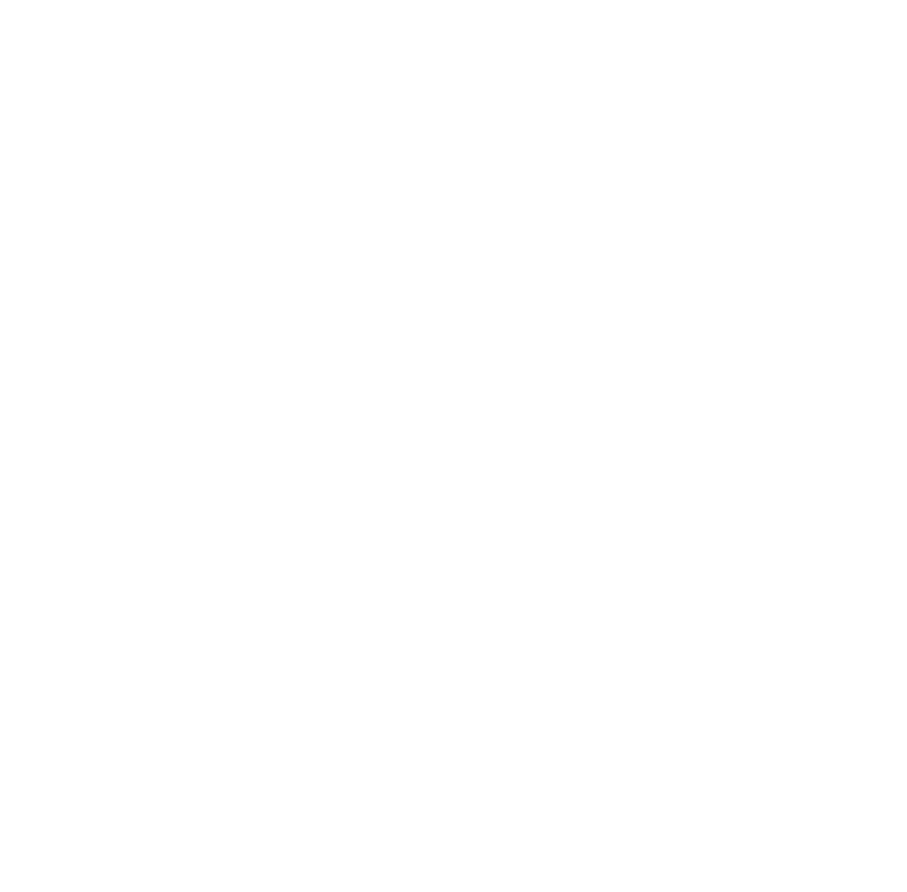
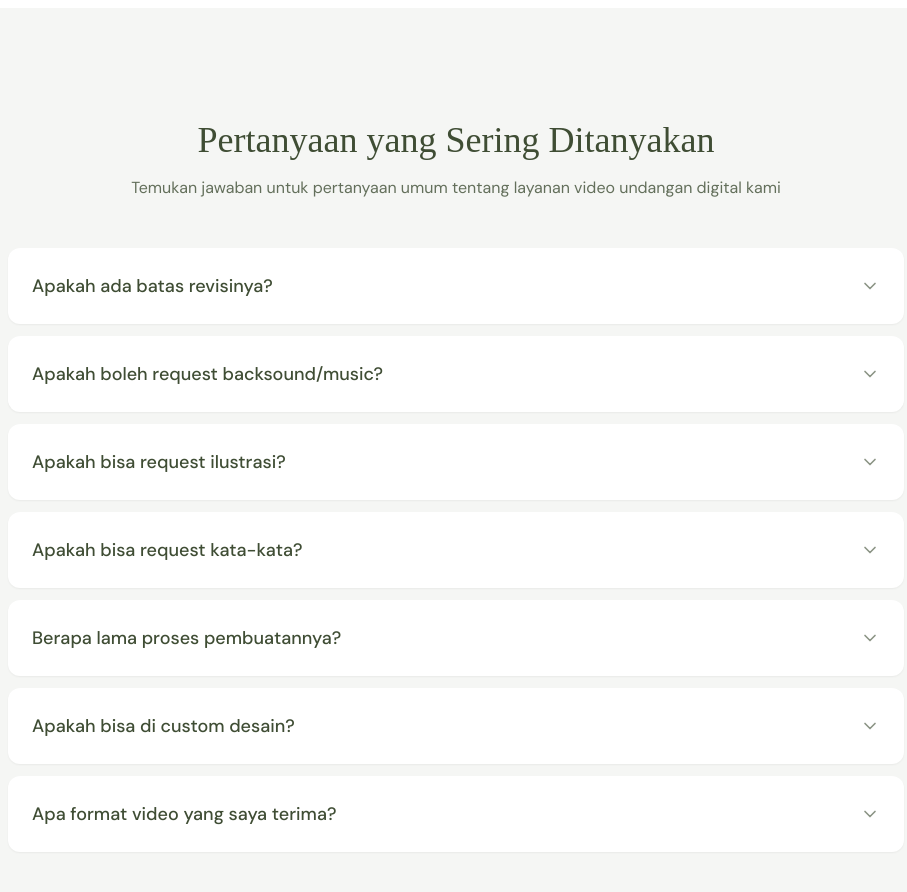
Before and after one commit to ilhardika/momenic, a React (Vite) app: page /video in a window 1280 px wide. Shown: the part 360-1252 px from the top of the page, without its empty margins (184-1091 px from the left). Before the commit the page ends 864 px from the top, so only its background shows below. Built offline with nearby package versions, Linux system fonts and the light colour scheme; no server answers; a web font is replaced by a local one.

Commit message:
Add FAQ component to VideoPage; implement collapsible FAQ items with questions and answers.

```diff
--- /dev/null
+++ b/src/pages/VideoPage/components/FAQ.jsx
@@ -0,0 +1,89 @@
+import React, { useState } from "react";
+import { ChevronDown } from "lucide-react";
+
+const faqs = [
+  {
+    question: "Apakah ada batas revisinya?",
+    answer: "Untuk revisi maksimal 2x jika lebih dari itu akan dikenakan biaya sebesar 50.000 / revisi."
+  },
+  {
+    question: "Apakah boleh request backsound/music?",
+    answer: "Kamu bebas request music apapun yg kamu suka."
+  },
+  {
+    question: "Apakah bisa request ilustrasi?",
+    answer: "Request ilustrasi baju pengantin sepasang adalah sebesar 200rb. Atau kamu bisa request ganti dengan foto asli."
+  },
+  {
+    question: "Apakah bisa request kata-kata?",
+    answer: "Ya kamu bisa request kata kata dengan catatan hnya mengganti slot text yg ada."
+  },
+  {
+    question: "Berapa lama proses pembuatannya?",
+    answer: "Untuk membuat undangan video 3D adalah sekitar 5-7 hari kerja belum termasuk revisi."
+  },
+  {
+    question: "Apakah bisa di custom desain?",
+    answer: "Tentu saja kamu bisa custom desain harga fleksible sesuai dengan kerumitan. Silakan konsultasi terlebih dahulu dengan admin."
+  },
+  {
+    question: "Apa format video yang saya terima?",
+    answer: "Anda akan mendapatkan file video mp4 Ukuran Full HD 1080x1920 dikirim via google drive."
+  }
+];
+
+function FAQItem({ question, answer }) {
+  const [isOpen, setIsOpen] = useState(false);
+
+  return (
+    <div className="bg-white rounded-xl overflow-hidden shadow-sm">
+      <button
+        className="flex w-full items-center justify-between p-6 text-left hover:bg-[#3F4D34]/5 transition-colors"
+        onClick={() => setIsOpen(!isOpen)}
+      >
+        <span className="font-secondary text-[#3F4D34] text-base sm:text-lg font-medium pr-4">
+          {question}
+        </span>
+        <ChevronDown
+          className={`h-5 w-5 text-[#3F4D34]/60 transition-transform ${
+            isOpen ? "rotate-180" : ""
+          }`}
+        />
+      </button>
+      {isOpen && (
+        <div className="p-6 pt-0">
+          <p className="font-secondary text-[#3F4D34]/80 text-sm sm:text-base leading-relaxed">
+            {answer}
+          </p>
+        </div>
+      )}
+    </div>
+  );
+}
+
+function FAQ() {
+  return (
+    <section className="px-4 py-20 sm:py-28 bg-[#3F4D34]/5">
+      <div className="container mx-auto max-w-4xl">
+        {/* Section Header */}
+        <div className="text-center mb-12">
+          <h2 className="font-primary text-2xl sm:text-3xl md:text-4xl text-[#3F4D34] mb-4">
+            Pertanyaan yang Sering Ditanyakan
+          </h2>
+          <p className="font-secondary text-[#3F4D34]/80 max-w-2xl mx-auto">
+            Temukan jawaban untuk pertanyaan umum tentang layanan video undangan digital kami
+          </p>
+        </div>
+
+        {/* FAQ List */}
+        <div className="space-y-3">
+          {faqs.map((faq, index) => (
+            <FAQItem key={index} {...faq} />
+          ))}
+        </div>
+      </div>
+    </section>
+  );
+}
+
+export default FAQ;
--- a/src/pages/VideoPage/index.jsx
+++ b/src/pages/VideoPage/index.jsx
@@ -1,5 +1,6 @@
 import React from "react";
 import VideoList from "./components/VideoList";
+import FAQ from "./components/FAQ";
 import { Sparkles } from "lucide-react";
 
 function VideoPage() {
@@ -8,8 +9,6 @@
       {/* Hero Section */}
       <div className="relative mb-16 px-4">
         <div className="container mx-auto max-w-6xl text-center">
-
-
           {/* Header */}
           <h1 className="font-primary text-3xl sm:text-4xl md:text-5xl text-[#3F4D34] mb-6">
             Pilihan Video Undangan Digital
@@ -23,6 +22,9 @@
 
       {/* Video List Component */}
       <VideoList />
+
+      {/* FAQ Component */}
+      <FAQ />
     </div>
   );
 }
```
